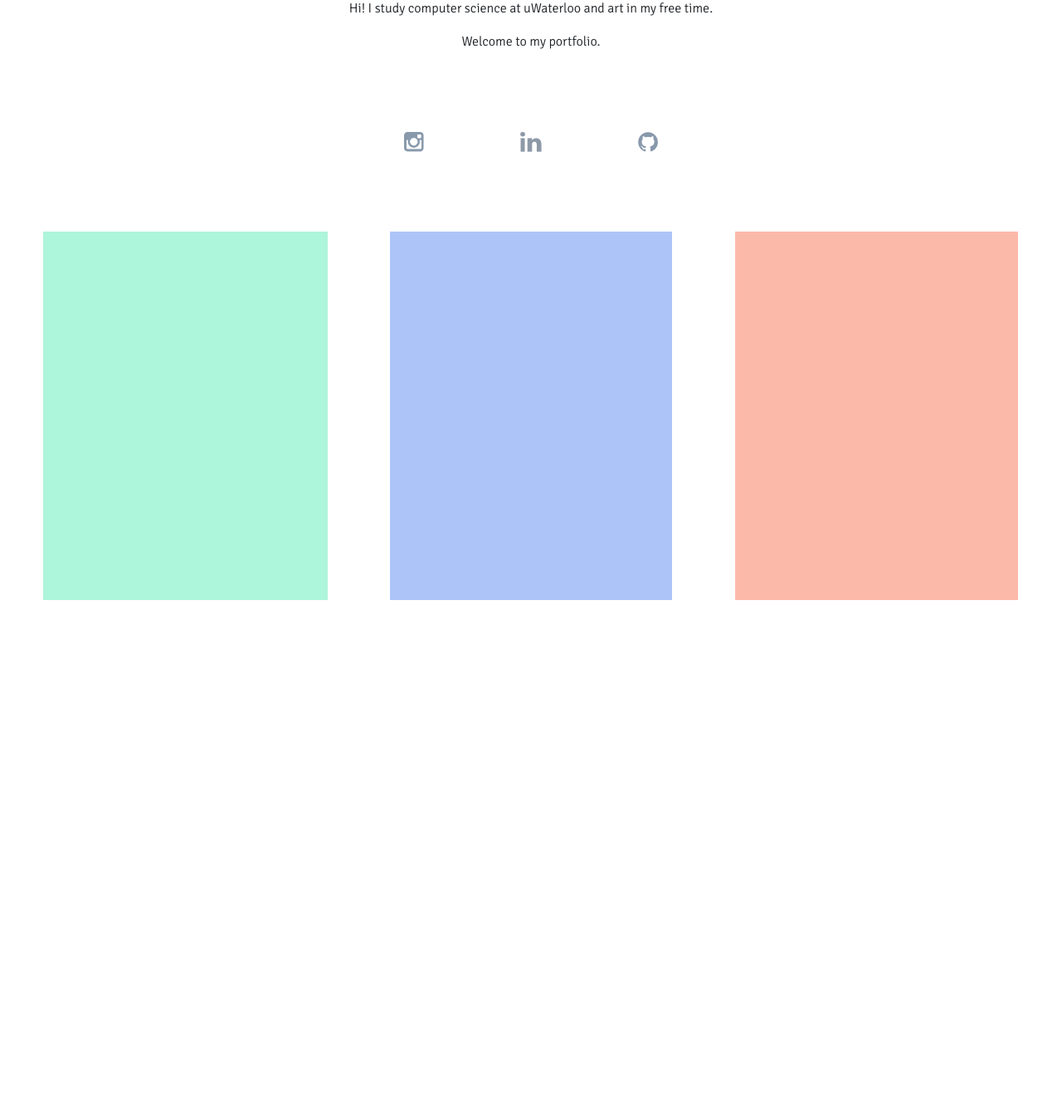
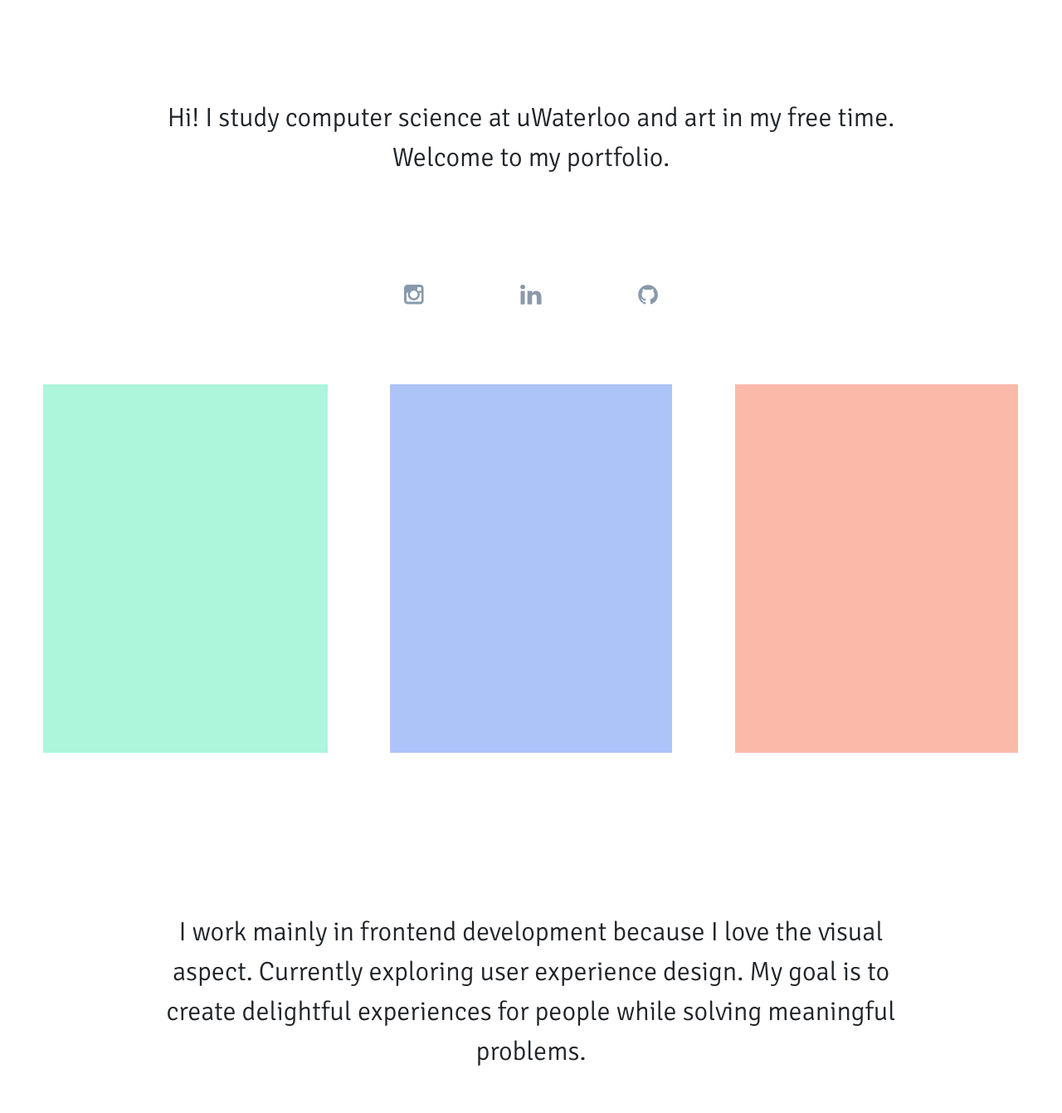
Before and after one commit to CarolinaLi/carolinali.github.io, a React (Create React App) app: page / in a window 1280 px wide. Shown: the part 234-1575 px from the top of the page at 83% size. Before the commit the page ends 957 px from the top, so only its background shows below. Built offline with nearby package versions, Linux system fonts and the light colour scheme.

Commit message:
Added more content

```diff
--- a/src/App.js
+++ b/src/App.js
@@ -9,10 +9,10 @@ class App extends Component {
         <Header />
         <div className="block">
           <h1>CAROLINA LI</h1>
-          <p>
+          <p className="intro">
             Hi! I study computer science at uWaterloo and art in my free time.
+            <br /> Welcome to my portfolio.
           </p>
-          <p>Welcome to my portfolio.</p>
           <div className="social-media block">
             <a href="https://www.instagram.com/caro.linarts/">
               <img src={require('./images/instagram.svg')} alt="instagram" />
@@ -38,6 +38,77 @@ class App extends Component {
             </div>
           </div>
         </div>
+        <div className="block">
+          <p className="paragraph">
+            I work mainly in frontend development because I love the visual
+            aspect. Currently exploring user experience design. My goal is to
+            create delightful experiences for people while solving meaningful
+            problems.
+          </p>
+        </div>
+        <div className="block">
+          <img
+            className="big-picture"
+            src={require('./images/PorfolioPic1.jpg')}
+          />
+        </div>
+        <div className="container block">
+          <h2>Skills</h2>
+          <div className="row mt-5">
+            <div className="col-sm-4">
+              <p>
+                Typescript
+                <br />
+                Javascript
+                <br />
+                C++
+                <br />C<br />
+                C#
+                <br />
+                HTML
+                <br />
+                CSS
+              </p>
+            </div>
+            <div className="col-sm-4">
+              <p>
+                React
+                <br />
+                Redux
+                <br />
+                Saga
+                <br />
+                Bootstrap
+                <br />
+                Powershell
+                <br />
+                Racket
+                <br />
+                Agile
+              </p>
+            </div>
+            <div className="col-sm-4">
+              <p>
+                Wireframing
+                <br />
+                Prototyping
+                <br />
+                Sketch
+                <br />
+                <br />
+                Watercolour
+                <br />
+                Digital Painting
+                <br />
+                Photoshop
+              </p>
+            </div>
+          </div>
+        </div>
+        <div className="container-fluid footer">
+          <h2>Let’s talk</h2>
+          <p>ca2li@edu.uwaterloo.ca</p>
+        </div>
       </div>
     );
   }
--- a/src/css/App.css
+++ b/src/css/App.css
@@ -5,11 +5,30 @@ body {
   font-family: 'Signika', sans-serif; }
 
 p {
+  font-size: 2rem;
   font-weight: 300; }
 
 .block {
   margin-top: 6rem; }
 
+.intro {
+  margin: 8rem; }
+
 .social-media img {
   height: 1.5rem;
   margin: 0rem 3rem; }
+
+.paragraph {
+  margin: 12rem; }
+
+.big-picture {
+  width: 100%; }
+
+.footer {
+  margin-top: 20vh;
+  min-height: 40vh;
+  padding: 10vh;
+  color: #fff;
+  background: #8899ab; }
+  .footer p {
+    font-size: 1.5rem; }
--- a/src/scss/App.scss
+++ b/src/scss/App.scss
@@ -1,3 +1,5 @@
+$dark-grey: #8899ab;
+
 .App {
   text-align: center;
 }
@@ -7,11 +9,16 @@ body {
 }
 
 p {
+  font-size: 2rem;
   font-weight: 300;
 }
 
 .block {
   margin-top: 6rem;
+}
+
+.intro {
+  margin: 8rem;
 }
 
 .social-media {
@@ -20,3 +27,22 @@ p {
     margin: 0rem 3rem;
   }
 }
+
+.paragraph {
+  margin: 12rem;
+}
+
+.big-picture {
+  width: 100%;
+}
+
+.footer {
+  margin-top: 20vh;
+  padding: 5rem;
+  color: #fff;
+  background: $dark-grey;
+
+  p {
+    font-size: 1.5rem;
+  }
+}
```
Also changed, not shown: 1 other file (tests, documents, lock files or other folders).
